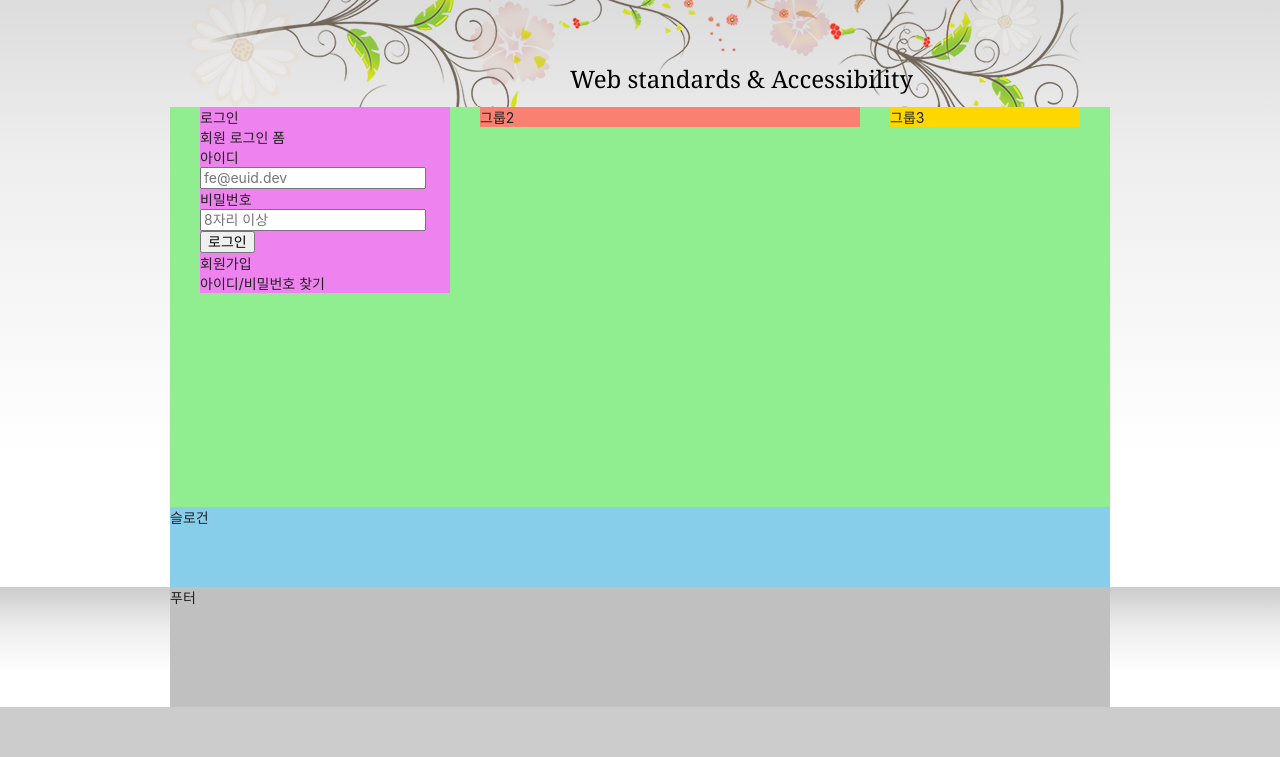
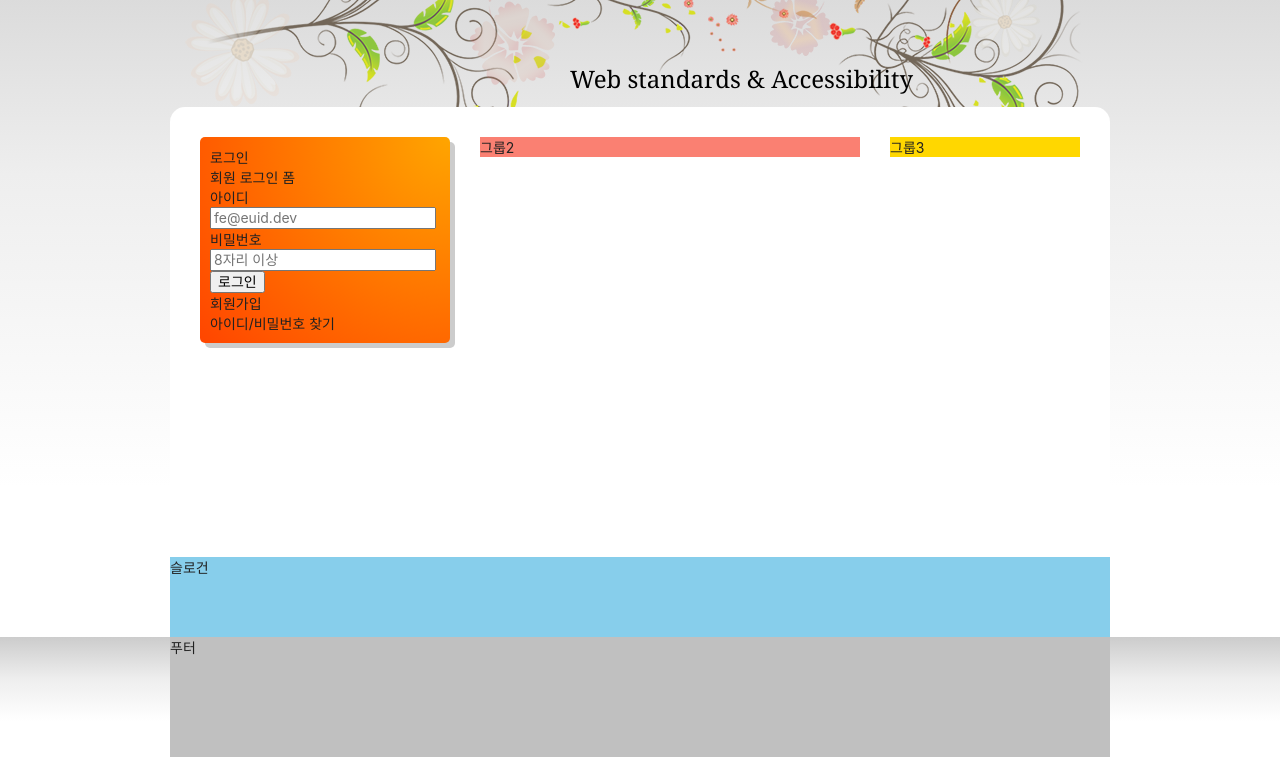
Before and after one commit to sm022/HTML5, a plain HTML site: page index.html in a window 1280 px wide. Shown: the part 140-897 px from the top of the page. Before the commit the page ends 847 px from the top, so only its background shows below. Drawn offline with Linux system fonts and the light colour scheme; a web font is replaced by a local one.

Commit message:
로그인 배경 및 여백 지정

```diff
--- a/styles/style.css
+++ b/styles/style.css
@@ -281,10 +281,11 @@ body {
 
 /* 메인 */
 .main {
-  background: lightgreen;
-  height: 50vh;
   display: flow-root;
-  padding: 0 15px;
+  background: #fff;
+  min-height: 450px;
+  padding: 30px 15px;
+  border-radius: 15px 15px 0 0;
 }
 
 .group {
@@ -293,16 +294,23 @@ body {
 }
 
 .group1 {
-  background-color: violet;
   width: 250px;
 }
 .group2 {
-  background-color: salmon;
+  background: salmon;
   width: 380px;
 }
 .group3 {
   background-color: gold;
   width: 190px;
+}
+
+/* 로그인 */
+.login{
+  box-shadow: 5px 5px 0 0 #ccc;
+  background: orange radial-gradient(circle at right top, orange, orangered);
+  padding: 10px;
+  border-radius: 5px;
 }
 
 /* 슬로건 */
```
